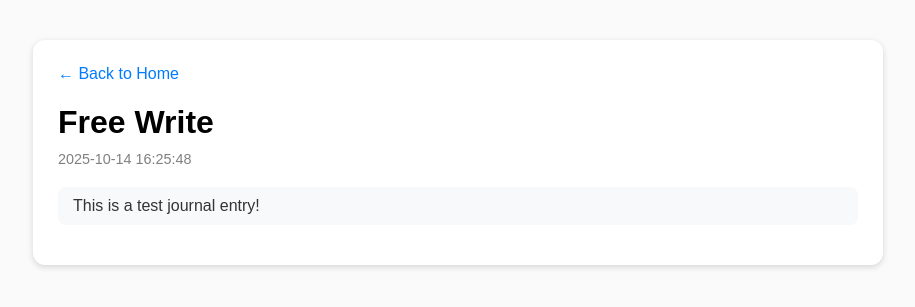
After one commit to blunte3/LoveLove, a Flask app: page /entry/1 in a window 1280 px wide. The commit adds this page. Shown: the top 307 px of the page, without its empty margins (182-1097 px from the left). Run offline with Flask 3, Linux system fonts and the light colour scheme; data comes from the database, SQL or seed files in the repository; both versions use the stored data as it was after the commit.

Commit message:
Added Entry.html
Now every journal entry can be opened to view the full details

```diff
--- a/app.py
+++ b/app.py
@@ -1,6 +1,7 @@
 from flask import Flask, render_template, request, redirect, url_for
 import sqlite3
 from datetime import datetime
+import json
 from collections import Counter
 import re
 
@@ -21,9 +22,7 @@ def init_db():
 
 init_db()
 
-# ------------------------------
 # Home route
-# ------------------------------
 @app.route("/")
 def home():
     conn = sqlite3.connect("journal.db")
@@ -31,91 +30,41 @@ def home():
     c.execute("SELECT id, date, journal_type, content FROM entries ORDER BY id DESC")
     entries = c.fetchall()
     conn.close()
-    return render_template("home.html", entries=entries)
 
-# ------------------------------
+    # Decode JSON if possible for display
+    decoded_entries = []
+    for entry in entries:
+        try:
+            content_dict = json.loads(entry[3])
+            text_preview = content_dict.get("content") or next(iter(content_dict.values()), "")
+            text_preview = (text_preview[:120] + "...") if len(text_preview) > 120 else text_preview
+        except:
+            text_preview = entry[3]
+        decoded_entries.append((entry[0], entry[1], entry[2], text_preview))
+
+    return render_template("home.html", entries=decoded_entries)
+
 # New entry route
-# ------------------------------
 @app.route("/new", methods=["GET", "POST"])
 def new_entry():
     if request.method == "POST":
-        journal_type = request.form.get("journal_type")
+        journal_type = request.form["journal_type"]
         date = datetime.now().strftime("%Y-%m-%d %H:%M:%S")
 
-        # Handle each journal type and combine its inputs into a single string
-        if journal_type == "Free Write":
-            content = request.form.get("content", "")
+        # Store all form data as JSON
+        entry_data = {key: value for key, value in request.form.items()}
 
-        elif journal_type == "Daily Journal - Morning":
-            sleep_quality = request.form.get("sleep_quality", "")
-            sleep_notes = request.form.get("sleep_notes", "")
-            gratitudes = request.form.get("gratitudes", "")
-            affirmations = request.form.get("affirmations", "")
-            goals = request.form.get("goals", "")
-            actions = request.form.get("actions", "")
-            morning_freetext = request.form.get("morning_freetext", "")
-            content = (
-                f"🌅 Daily Journal - Morning\n"
-                f"Sleep Quality: {sleep_quality}\n"
-                f"Notes: {sleep_notes}\n\n"
-                f"Gratitudes:\n{gratitudes}\n\n"
-                f"Affirmations:\n{affirmations}\n\n"
-                f"Goals:\n{goals}\n\n"
-                f"Action Plans:\n{actions}\n\n"
-                f"Free Thoughts:\n{morning_freetext}"
-            )
-
-        elif journal_type == "Daily Journal - Night":
-            night_gratitudes = request.form.get("night_gratitudes", "")
-            positives = request.form.get("positives", "")
-            goal_progress = request.form.get("goal_progress", "")
-            night_freetext = request.form.get("night_freetext", "")
-            content = (
-                f"🌙 Daily Journal - Night\n"
-                f"Gratitudes: {night_gratitudes}\n\n"
-                f"Positive Actions/Thoughts: {positives}\n\n"
-                f"Goal Progress: {goal_progress}\n\n"
-                f"Free Thoughts: {night_freetext}"
-            )
-
-        elif journal_type == "Situational Journal":
-            situation = request.form.get("situation", "")
-            category = request.form.get("situation_category", "")
-            feelings = request.form.get("feelings", "")
-            used_skills = request.form.get("used_skills", "")
-            skills_used = request.form.get("skills_used", "")
-            after_effect = request.form.get("after_effect", "")
-            content = (
-                f"🧠 Situational Journal\n"
-                f"Situation: {situation}\n"
-                f"Category: {category}\n\n"
-                f"Feelings: {feelings}\n\n"
-                f"Used Skills: {used_skills}\n"
-                f"Skills Used: {skills_used}\n\n"
-                f"After Effect: {after_effect}"
-            )
-
-        else:
-            # fallback in case form type not recognized
-            content = "No content submitted."
-
-        # Save entry
         conn = sqlite3.connect("journal.db")
         c = conn.cursor()
-        c.execute(
-            "INSERT INTO entries (date, journal_type, content) VALUES (?, ?, ?)",
-            (date, journal_type, content)
-        )
+        c.execute("INSERT INTO entries (date, journal_type, content) VALUES (?, ?, ?)",
+                  (date, journal_type, json.dumps(entry_data)))
         conn.commit()
         conn.close()
-
         return redirect(url_for("home"))
 
     return render_template("new_entry.html")
 
-# ------------------------------
 # Analytics route
-# ------------------------------
 @app.route("/analytics")
 def analytics():
     conn = sqlite3.connect("journal.db")
@@ -131,20 +80,44 @@ def analytics():
     for journal_type, _ in rows:
         type_counts[journal_type] = type_counts.get(journal_type, 0) + 1
 
-    # Word frequency across all entries
-    all_text = " ".join(content for _, content in rows).lower()
-    words = re.findall(r'\b[a-z]{3,}\b', all_text)  # words >= 3 letters
+    # Combine all text content
+    all_text = ""
+    for _, content in rows:
+        try:
+            content_dict = json.loads(content)
+            all_text += " ".join(content_dict.values()) + " "
+        except:
+            all_text += content + " "
+
+    words = re.findall(r'\b[a-z]{3,}\b', all_text.lower())
     common_words = Counter(words).most_common(10)
 
-    return render_template(
-        "analytics.html",
-        total_entries=total_entries,
-        type_counts=type_counts,
-        common_words=common_words
-    )
+    return render_template("analytics.html",
+                           total_entries=total_entries,
+                           type_counts=type_counts,
+                           common_words=common_words)
 
-# ------------------------------
-# Run app
-# ------------------------------
+@app.route("/entry/<int:entry_id>")
+def view_entry(entry_id):
+    conn = sqlite3.connect("journal.db")
+    c = conn.cursor()
+    c.execute("SELECT date, journal_type, content FROM entries WHERE id = ?", (entry_id,))
+    row = c.fetchone()
+    conn.close()
+
+    if not row:
+        return "Entry not found.", 404
+
+    date, journal_type, content = row
+
+    # Parse JSON safely
+    import json
+    try:
+        entry_data = json.loads(content)
+    except:
+        entry_data = {"content": content}
+
+    return render_template("entry.html", date=date, journal_type=journal_type, entry_data=entry_data, content=content)
+
 if __name__ == "__main__":
     app.run(debug=True)
--- /dev/null
+++ b/templates/entry.html
@@ -0,0 +1,148 @@
+<!DOCTYPE html>
+<html lang="en">
+<head>
+    <meta charset="UTF-8">
+    <title>Journal Entry Details</title>
+    <style>
+        body {
+            font-family: Arial, sans-serif;
+            margin: 40px;
+            background-color: #fafafa;
+        }
+        .container {
+            background: white;
+            padding: 25px;
+            border-radius: 12px;
+            box-shadow: 0 2px 6px rgba(0,0,0,0.15);
+            max-width: 800px;
+            margin: auto;
+        }
+        h1 { margin-bottom: 10px; }
+        .meta {
+            color: gray;
+            font-size: 0.9em;
+            margin-bottom: 20px;
+        }
+        .section {
+            margin-bottom: 15px;
+            padding: 10px 15px;
+            background: #f8f9fa;
+            border-radius: 8px;
+        }
+        .label {
+            font-weight: bold;
+            color: #444;
+            display: block;
+            margin-bottom: 5px;
+        }
+        .content {
+            white-space: pre-wrap;
+            color: #333;
+        }
+        a {
+            text-decoration: none;
+            color: #007bff;
+        }
+        a:hover { text-decoration: underline; }
+        .emoji-header {
+            font-size: 1.4em;
+            margin-bottom: 10px;
+        }
+    </style>
+</head>
+<body>
+    <div class="container">
+        <a href="{{ url_for('home') }}">← Back to Home</a>
+        <h1>{{ journal_type }}</h1>
+        <div class="meta">{{ date }}</div>
+
+        {% if journal_type == "Free Write" %}
+            <div class="section">
+                <div class="content">{{ entry_data.content }}</div>
+            </div>
+
+        {% elif journal_type == "Daily Journal - Morning" %}
+            <div class="emoji-header">🌅 Morning Reflections</div>
+            <div class="section">
+                <span class="label">Sleep Quality:</span>
+                <div class="content">{{ entry_data.sleep_quality or "—" }}</div>
+            </div>
+            <div class="section">
+                <span class="label">Sleep Notes:</span>
+                <div class="content">{{ entry_data.sleep_notes or "—" }}</div>
+            </div>
+            <div class="section">
+                <span class="label">Gratitudes:</span>
+                <div class="content">{{ entry_data.gratitudes or "—" }}</div>
+            </div>
+            <div class="section">
+                <span class="label">Affirmations:</span>
+                <div class="content">{{ entry_data.affirmations or "—" }}</div>
+            </div>
+            <div class="section">
+                <span class="label">Goals:</span>
+                <div class="content">{{ entry_data.goals or "—" }}</div>
+            </div>
+            <div class="section">
+                <span class="label">Action Plans:</span>
+                <div class="content">{{ entry_data.actions or "—" }}</div>
+            </div>
+            <div class="section">
+                <span class="label">Free Thoughts:</span>
+                <div class="content">{{ entry_data.morning_freetext or "—" }}</div>
+            </div>
+
+        {% elif journal_type == "Daily Journal - Night" %}
+            <div class="emoji-header">🌙 Night Reflections</div>
+            <div class="section">
+                <span class="label">Gratitudes:</span>
+                <div class="content">{{ entry_data.night_gratitudes or "—" }}</div>
+            </div>
+            <div class="section">
+                <span class="label">Positives:</span>
+                <div class="content">{{ entry_data.positives or "—" }}</div>
+            </div>
+            <div class="section">
+                <span class="label">Goal Progress:</span>
+                <div class="content">{{ entry_data.goal_progress or "—" }}</div>
+            </div>
+            <div class="section">
+                <span class="label">Free Thoughts:</span>
+                <div class="content">{{ entry_data.night_freetext or "—" }}</div>
+            </div>
+
+        {% elif journal_type == "Situational Journal" %}
+            <div class="emoji-header">🧠 Situation Reflection</div>
+            <div class="section">
+                <span class="label">Situation:</span>
+                <div class="content">{{ entry_data.situation or "—" }}</div>
+            </div>
+            <div class="section">
+                <span class="label">Category:</span>
+                <div class="content">{{ entry_data.situation_category or "—" }}</div>
+            </div>
+            <div class="section">
+                <span class="label">Feelings:</span>
+                <div class="content">{{ entry_data.feelings or "—" }}</div>
+            </div>
+            <div class="section">
+                <span class="label">Used Skills:</span>
+                <div class="content">{{ entry_data.used_skills or "—" }}</div>
+            </div>
+            <div class="section">
+                <span class="label">Skills Applied:</span>
+                <div class="content">{{ entry_data.skills_used or "—" }}</div>
+            </div>
+            <div class="section">
+                <span class="label">After Effect:</span>
+                <div class="content">{{ entry_data.after_effect or "—" }}</div>
+            </div>
+
+        {% else %}
+            <div class="section">
+                <div class="content">{{ entry_data.content or content }}</div>
+            </div>
+        {% endif %}
+    </div>
+</body>
+</html>
--- a/templates/home.html
+++ b/templates/home.html
@@ -35,7 +35,7 @@
         {% for id, date, journal_type, content in entries %}
             <div class="entry">
                 <div class="date">{{ date }} — <b>{{ journal_type }}</b></div>
-                <p>{{ content }}</p>
+                <p><a href="{{ url_for('view_entry', entry_id=id) }}" class="preview-link">{{ content[:200] }}{% if content|length > 200 %}...{% endif %}</a></p>
             </div>
         {% endfor %}
     {% else %}
```
Also changed, not shown: templates/new_entry.html (+8 -4 lines), journal.db.
